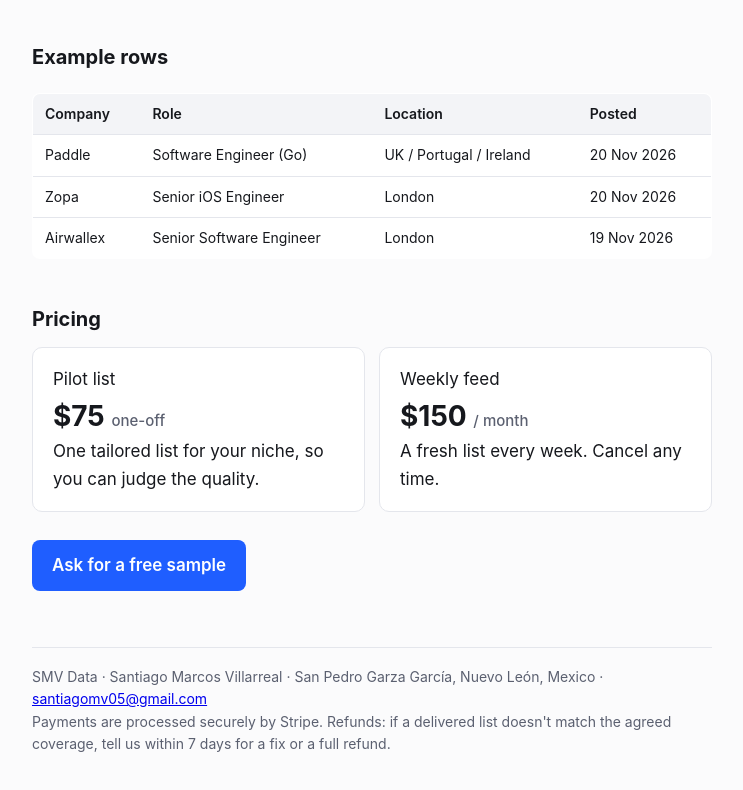
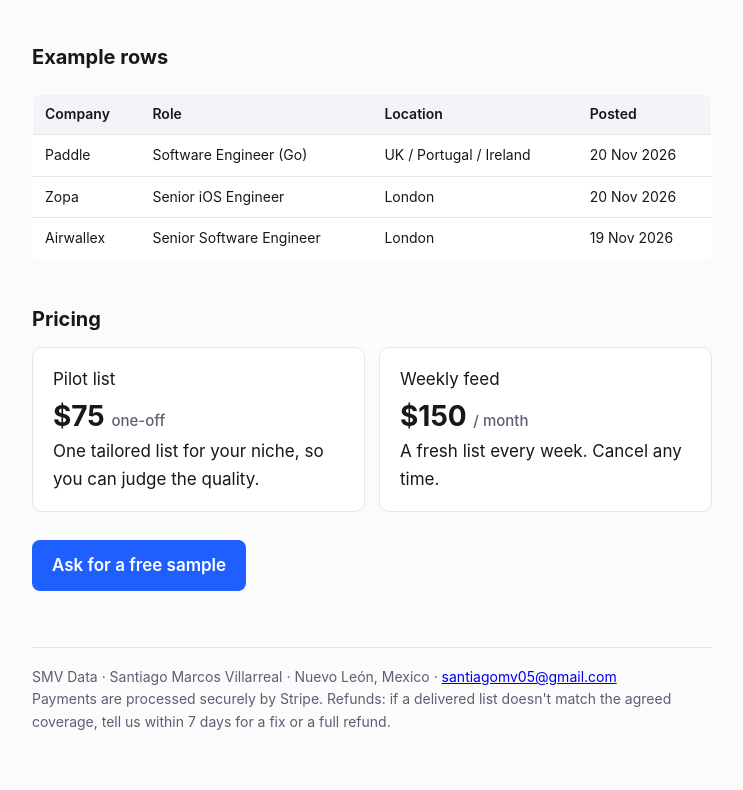
Before and after one commit to SantiagoMV42/smv-data, a plain HTML site: page index.html in a window 1280 px wide. Shown: the part 508-1298 px from the top of the page, without its empty margins (268-1011 px from the left). Drawn offline with Linux system fonts and the light colour scheme.

Commit message:
SMV Data landing page

```diff
--- a/index.html
+++ b/index.html
@@ -57,7 +57,7 @@
 
   <a class="cta" href="mailto:santiagomv05@gmail.com?subject=Hiring-signal%20list">Ask for a free sample</a>
 
-  <footer>SMV Data · Santiago Marcos Villarreal · San Pedro Garza García, Nuevo León, Mexico · <a href="mailto:santiagomv05@gmail.com">santiagomv05@gmail.com</a><br>
+  <footer>SMV Data · Santiago Marcos Villarreal · Nuevo León, Mexico · <a href="mailto:santiagomv05@gmail.com">santiagomv05@gmail.com</a><br>
   Payments are processed securely by Stripe. Refunds: if a delivered list doesn't match the agreed coverage, tell us within 7 days for a fix or a full refund.</footer>
 </main>
 </body>
```
